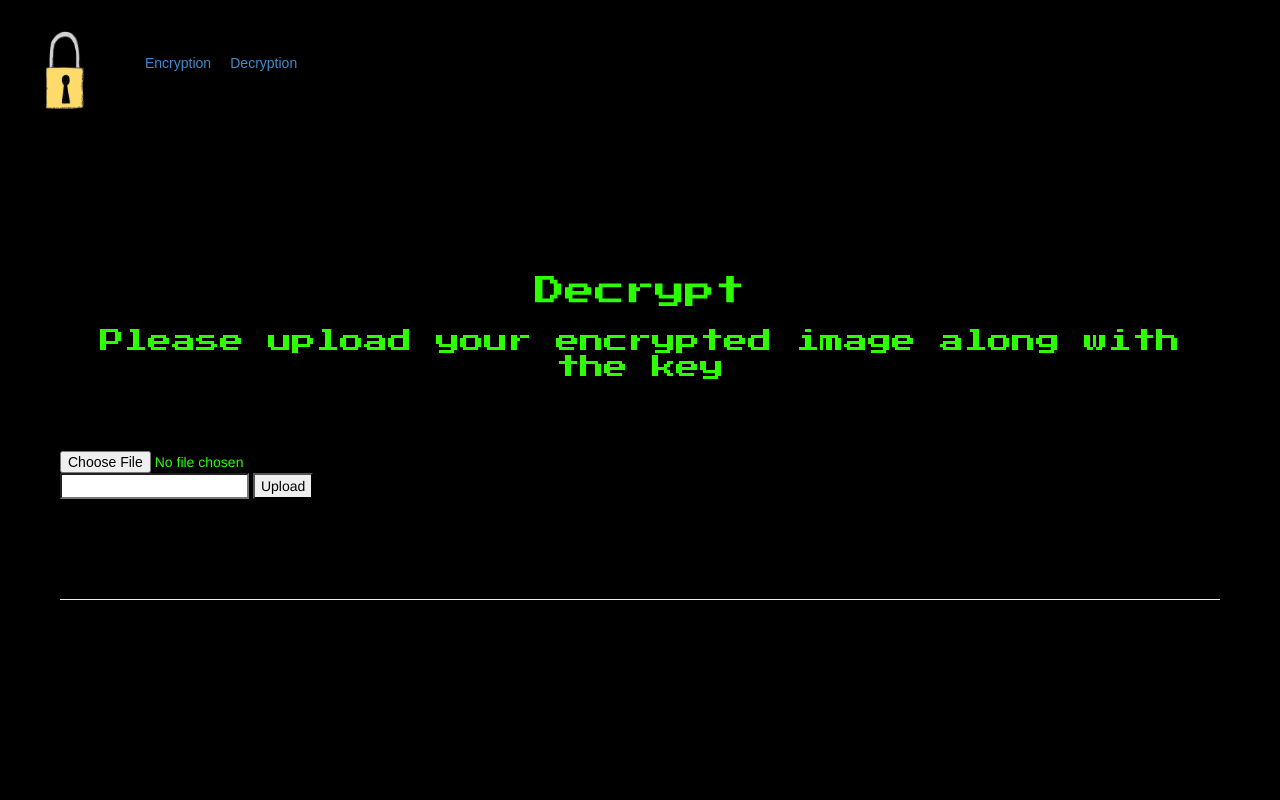
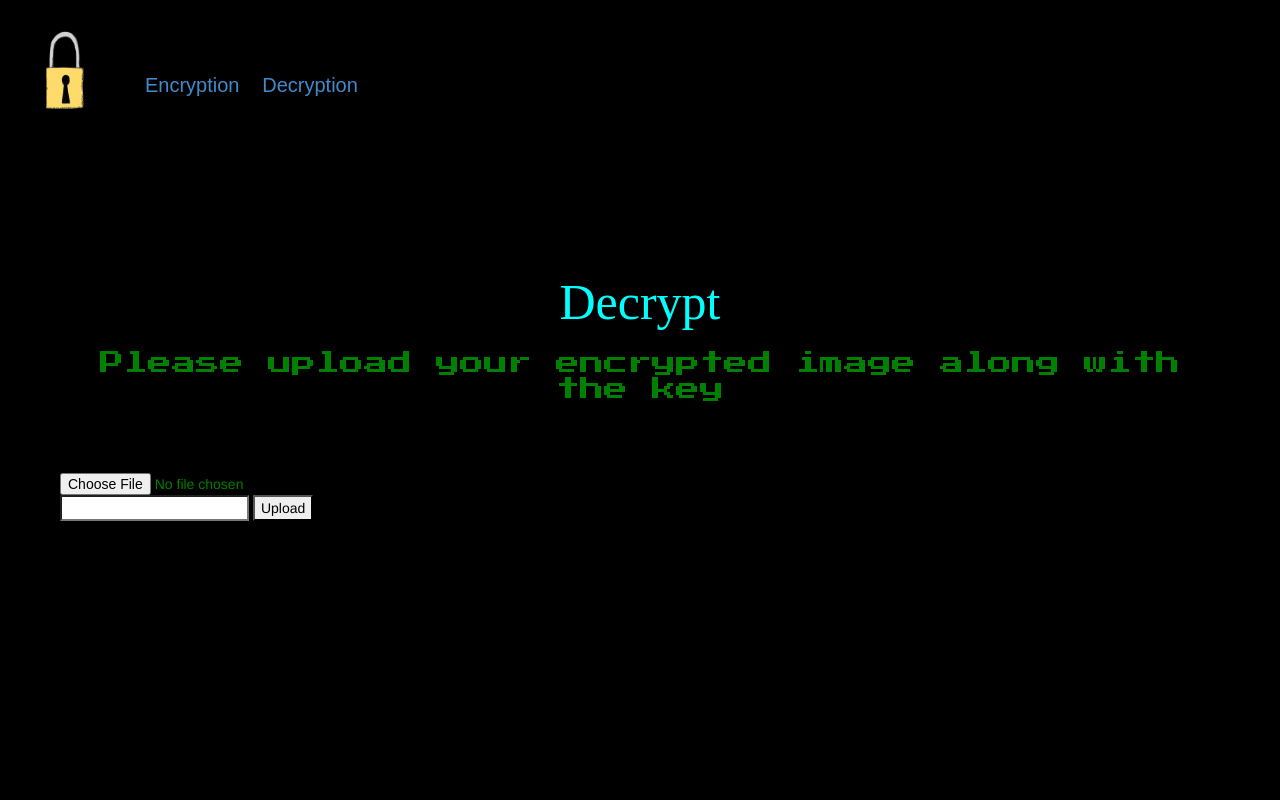
Before and after one commit to Moonshallow5/Image_Encrypter, a Flask app: page /contact in a window 1280 px wide. Run offline with Flask 3, Linux system fonts and the light colour scheme.

Commit message:
pushing changes

```diff
--- a/templates/about1.html
+++ b/templates/about1.html
@@ -7,7 +7,7 @@
 <h2>{{ title }}</h2>
 <h3>{{ message }}</h3>
 <br><br>
-<p>The file name is {{ name }}</p><br>
+<p>The file name is enc.jpg</p><br>
 <p>The key is <mark> &nbsp; {{ keys }} &nbsp;</mark></p>
 <br><br>
 </div>
--- a/templates/contact.html
+++ b/templates/contact.html
@@ -3,8 +3,10 @@
 {% block content %}
 <br><br><br><br><br><br>
 
+<div class="start">
+<h2>{{ title }}</h2>
+</div>
 <div class="typewriter">
-<h2>{{ title }}</h2>
 <h3>{{ message }}</h3>
 <br><br>
 </div>
@@ -12,9 +14,8 @@
 <form action="/contact1" method="post" enctype="multipart/form-data">
 	<br>
                 <input type="file" allign="center" name="file" />
-                <input type="number" name="key" value="" />
-                <input type="submit" value="Upload">
-<br><br><br><br><br>
+                <input type="number" name="key" value=""  />
+                <input type="submit" value="Upload" allign="center">
 </div>
 
 {% endblock %}
--- a/templates/index.html
+++ b/templates/index.html
@@ -13,9 +13,10 @@
 <div class="\start">
     <div class="typewriter">
     <h1>Image Security</h1>
-    <br></div>
+    <br>
     <p >Welcome to Image Encrypter. Encrypt your image in the encrypt tab and decrypt it on the decryption tab.
-    </p> <!--class ="lead"-->
+    </p>
+    </div><!--class ="lead"-->
 
 </div>
 	<br><br><br><br><br>
--- a/templates/layout.html
+++ b/templates/layout.html
@@ -116,6 +116,13 @@
     font-family: 'Times New Roman', cursive;
     font-size: 60px;
 }
+.start h2 {
+    text-align: center;
+    font-family: 'Times New Roman', cursive;
+    font-size: 50px;
+    color: aqua;
+}
+
 /*
 
 @keyframes typing {
@@ -138,7 +145,7 @@ h3 {
 }
 body{
             background-color: black;
-            color: #2bff00; /* the whole ody colour */
+            color: green; /* the whole body colour */
         }
 p {
     color: white;
@@ -149,15 +156,15 @@ p {
 
 
 
-                <a href="/" class="navbar-brand">
+<a href="/" class="navbar-brand">
 
 <img border="0" alt="Homepage" src="..\static\content\logo1.png" width="100" height="100" ></a>
 
 <div class="navbar-collapse collapse">
-  <ul class="nav navbar-nav" style="font-family: 'Orbitron', sans-serif;padding-bottom: 1%;padding-top:1%;">
+  <ul class="nav navbar-nav" style="font-family: 'Orbitron', sans-serif;padding-bottom: 1%;padding-top:35px; font-size: 20px;">
 
       <li><a  href="{{ url_for('about') }}" >Encryption</a></li>
-      <li><a  href="{{ url_for('contact') }}"  style="padding-left: 5%">Decryption</a>
+      <li><a  href="{{ url_for('contact') }}"  style="padding-left: 7%">Decryption</a>
   </ul>
 </div>
 
@@ -165,11 +172,14 @@ p {
 
     <div class="container body-content">
         {% block content %}{% endblock %}
+        </div>
+        <!--
         <hr />
         <footer>
             <marquee scrollamount="10"><p>&copy; {{ year }} - Image Encrypter</p></marquee>
         </footer>
     </div>
+  -->
 
     <!--<script src="/static/scripts/jquery-1.10.2.js"></script>
     <script src="/static/scripts/bootstrap.js"></script>
--- a/views.py
+++ b/views.py
@@ -45,9 +45,8 @@ def decrypt(key,file):
 
 
 @app.route('/')
-@app.route('/home')
 def home():
-    # Thi tab is just the homepae of the app
+    # This tab is just the homepae of the app
     return render_template(
         'index.html',
         title='Home Page',
@@ -82,7 +81,7 @@ def contact1():
         image=decrypt(key,f.filename)
         return render_template('contact1.html',
         title='Decrypted',
-        message='This is your Decrypted image', name = f.filename)
+        message='This is your Decrypted image', name = 'dec.jpg')
 
 @app.route('/about1', methods = ['POST'])
 def about1():
```
Also changed, not shown: templates/about.html (+6 -3 lines), static/content/logo.png (deleted).
